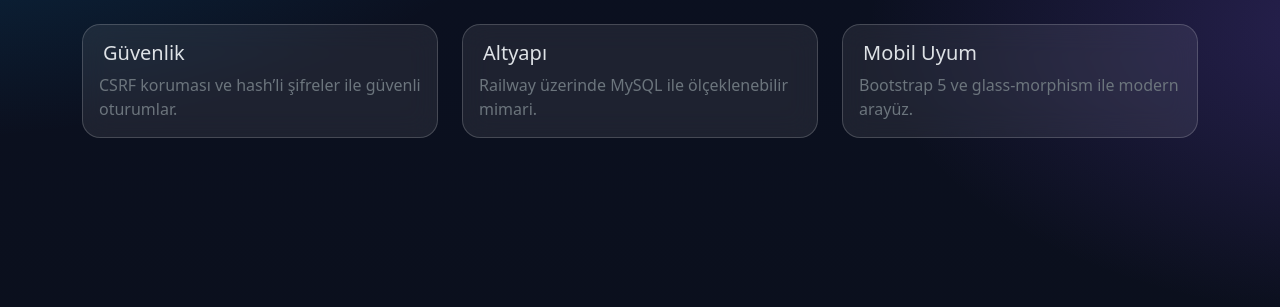
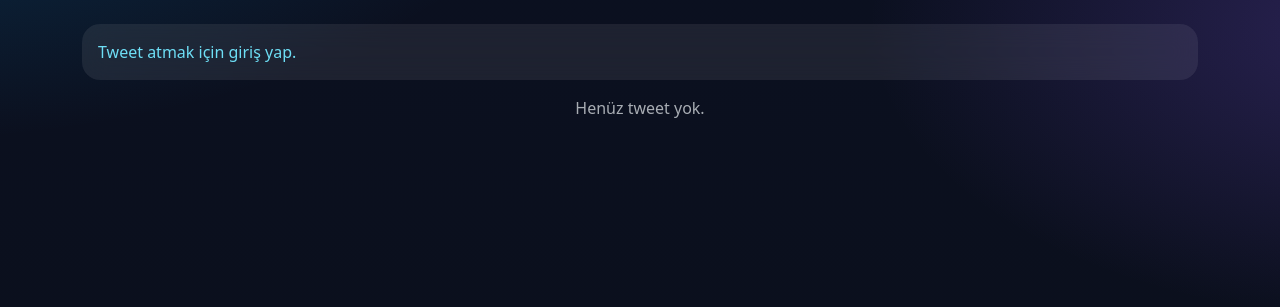
Before and after one commit to ardagencer1206/tweetdeneme, a Flask app: page / in a window 1280 px wide. Shown: the part 57-364 px from the top of the page. Run offline with Flask 3, Linux system fonts and the light colour scheme; data that the repository does not hold is empty.

Commit message:
Update home.html

```diff
--- a/templates/home.html
+++ b/templates/home.html
@@ -1,57 +1,27 @@
 {% extends "base.html" %}
-
-{% block title %}Ana Sayfa · App{% endblock %}
-
-{% block page_header %}
-<section class="text-center py-4 py-md-5">
-  <h1 class="display-5 fw-bold mb-2">Hoş geldiniz</h1>
-  <p class="lead text-secondary mb-4">
-    Güvenli ve hızlı kullanıcı yönetimi. Glass UI ile modern deneyim.
-  </p>
-
-  {% if current_user.is_authenticated %}
-    <div class="d-inline-flex align-items-center gap-2 glass rounded-3xl px-3 py-2">
-      <i class="bi bi-person-check"></i>
-      <span>Giriş yapıldı: <strong>{{ current_user.email }}</strong></span>
-    </div>
-  {% else %}
-    <div class="d-flex flex-column flex-sm-row justify-content-center gap-2">
-      <a href="{{ url_for('register') }}" class="btn btn-primary btn-lg">
-        <i class="bi bi-person-plus me-1"></i> Kayıt Ol
-      </a>
-      <a href="{{ url_for('login') }}" class="btn btn-outline-primary btn-lg">
-        <i class="bi bi-box-arrow-in-right me-1"></i> Giriş Yap
-      </a>
-    </div>
-  {% endif %}
-</section>
-{% endblock %}
-
+{% block title %}Akış · App{% endblock %}
 {% block content %}
-<div class="row g-3 g-md-4">
-  <div class="col-12 col-md-4">
-    <div class="card glass h-100">
-      <div class="card-body">
-        <h5 class="card-title"><i class="bi bi-shield-lock me-1"></i> Güvenlik</h5>
-        <p class="card-text text-secondary mb-0">CSRF koruması ve hash’li şifreler ile güvenli oturumlar.</p>
+{% if current_user.is_authenticated %}
+<div class="glass card border-0 shadow-lg mb-4">
+  <div class="card-body">
+    <form action="{{ url_for('tweet') }}" method="post">
+      {{ form.hidden_tag() }}
+      {{ form.body(class="form-control rounded-4 mb-3", placeholder="Ne oluyor? (280)") }}
+      <div class="text-end">
+        {{ form.submit(class="btn btn-primary rounded-pill px-4") }}
       </div>
-    </div>
-  </div>
-  <div class="col-12 col-md-4">
-    <div class="card glass h-100">
-      <div class="card-body">
-        <h5 class="card-title"><i class="bi bi-hdd-network me-1"></i> Altyapı</h5>
-        <p class="card-text text-secondary mb-0">Railway üzerinde MySQL ile ölçeklenebilir mimari.</p>
-      </div>
-    </div>
-  </div>
-  <div class="col-12 col-md-4">
-    <div class="card glass h-100">
-      <div class="card-body">
-        <h5 class="card-title"><i class="bi bi-phone me-1"></i> Mobil Uyum</h5>
-        <p class="card-text text-secondary mb-0">Bootstrap 5 ve glass-morphism ile modern arayüz.</p>
-      </div>
-    </div>
+    </form>
   </div>
 </div>
+{% else %}
+<div class="alert alert-info glass border-0">Tweet atmak için giriş yap.</div>
+{% endif %}
+
+{% for t, u in tweets %}
+  {% set tweet = t %}
+  {% set user = u %}
+  {% include "_tweet.html" %}
+{% else %}
+  <div class="text-center text-muted">Henüz tweet yok.</div>
+{% endfor %}
 {% endblock %}
```
